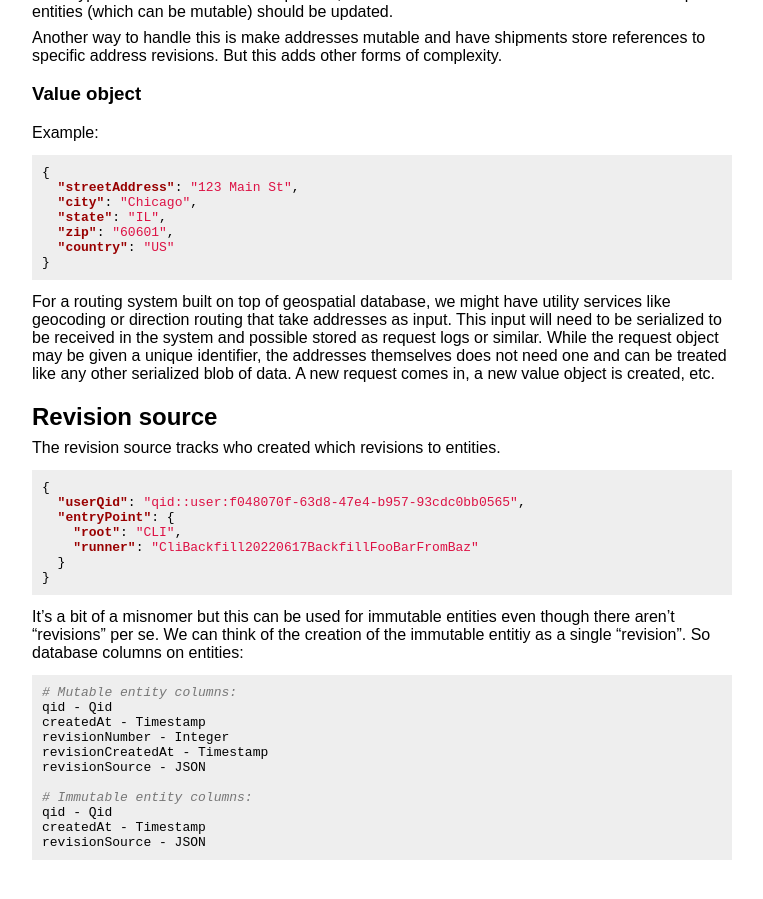
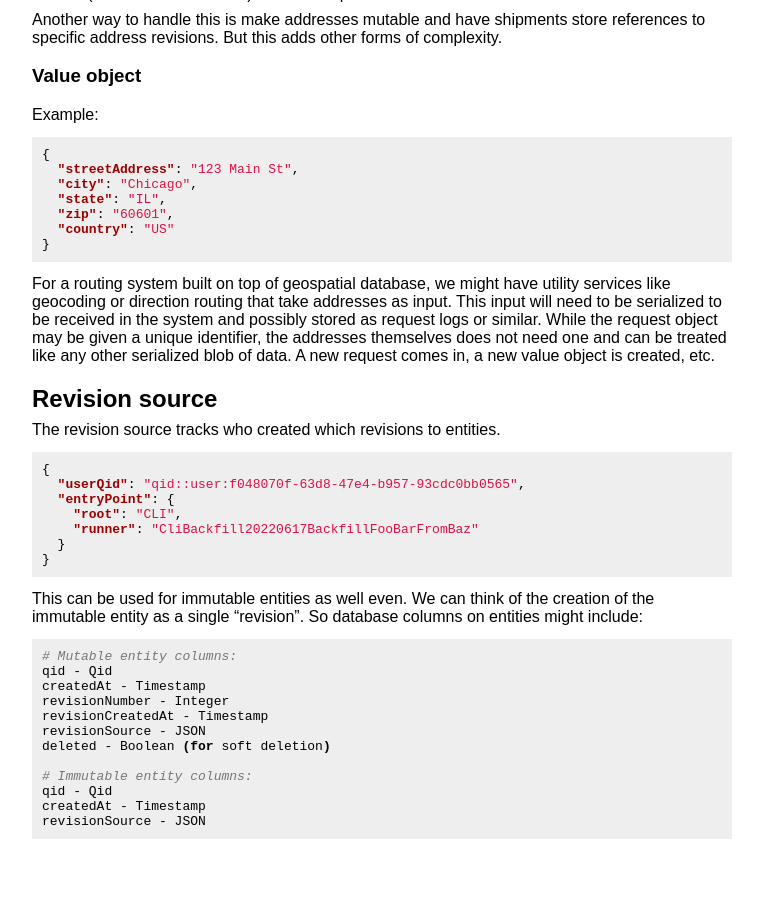
Before and after one commit to maxh/maxheinritz.com, a Jekyll site: the page built from _notes/entity-and-value-object.md, in a window 1280 px wide and 900 px high, scrolled down 1200 px. Shown: the whole window, without its empty margins (108-871 px from the left). Built offline with Jekyll 4.4.1, drawn with Linux system fonts in a browser that asks for light colours; some of the changed text lies outside the part shown.

Commit message:
clean up

````diff
--- a/_notes/entity-and-value-object.md
+++ b/_notes/entity-and-value-object.md
@@ -77,7 +77,7 @@
 }
 ```
 
-For a routing system built on top of geospatial database, we might have utility services like geocoding or direction routing that take addresses as input. This input will need to be serialized to be received in the system and possible stored as request logs or similar. While the request object may be given a unique identifier, the addresses themselves does not need one and can be treated like any other serialized blob of data. A new request comes in, a new value object is created, etc.
+For a routing system built on top of geospatial database, we might have utility services like geocoding or direction routing that take addresses as input. This input will need to be serialized to be received in the system and possibly stored as request logs or similar. While the request object may be given a unique identifier, the addresses themselves does not need one and can be treated like any other serialized blob of data. A new request comes in, a new value object is created, etc.
 
 ## Revision source
 
@@ -93,7 +93,7 @@
 }
 ```
 
-It's a bit of a misnomer but this can be used for immutable entities even though there aren't "revisions" per se. We can think of the creation of the immutable entitiy as a single "revision". So database columns on entities:
+This can be used for immutable entities as well even. We can think of the creation of the immutable entity as a single "revision". So database columns on entities might include:
 
 ```sh
 # Mutable entity columns:
@@ -102,6 +102,7 @@
 revisionNumber - Integer
 revisionCreatedAt - Timestamp
 revisionSource - JSON
+deleted - Boolean (for soft deletion)
 
 # Immutable entity columns:
 qid - Qid
````
Also changed, not shown: other parts of _notes/entity-and-value-object.md (+7 -7 lines).
